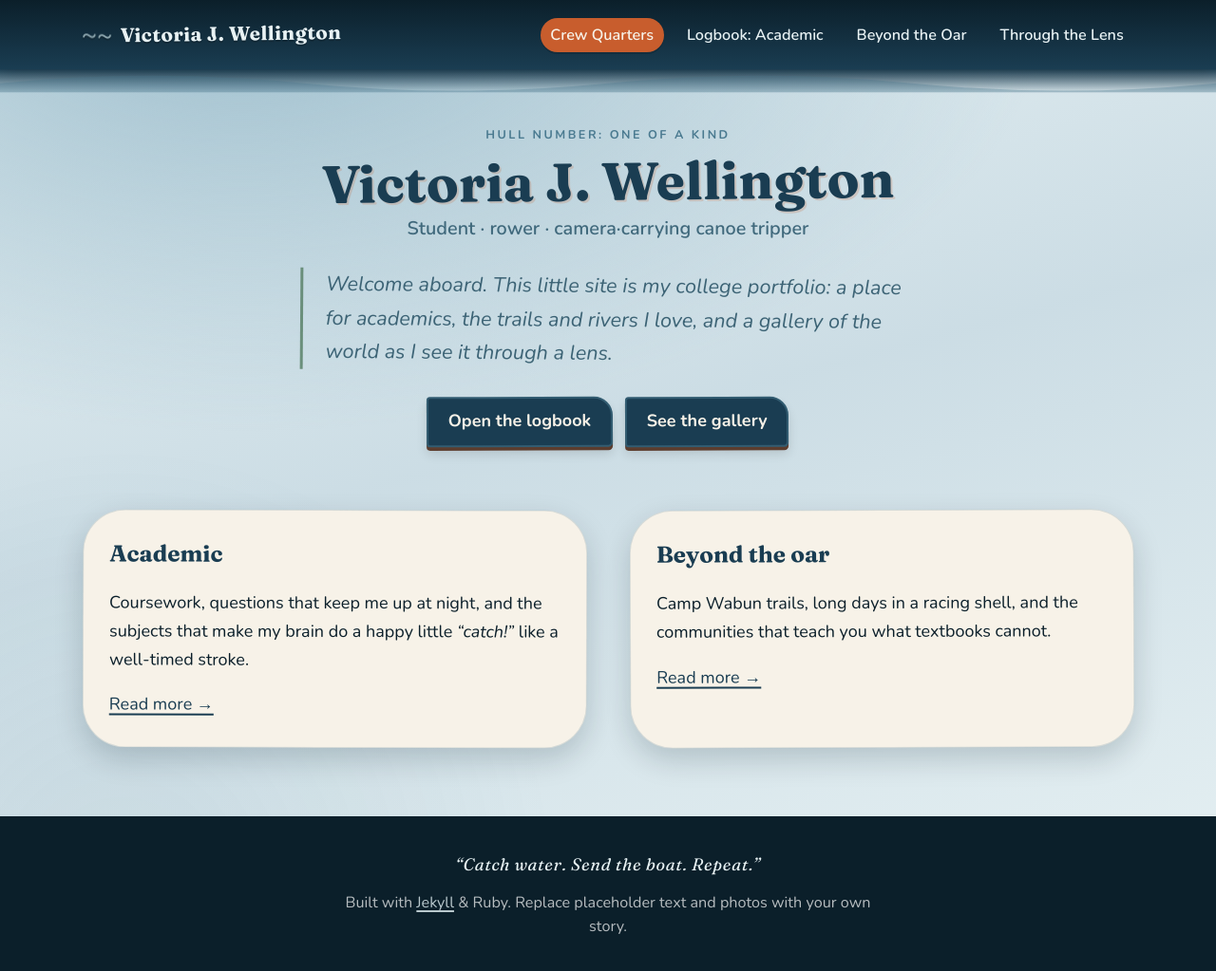
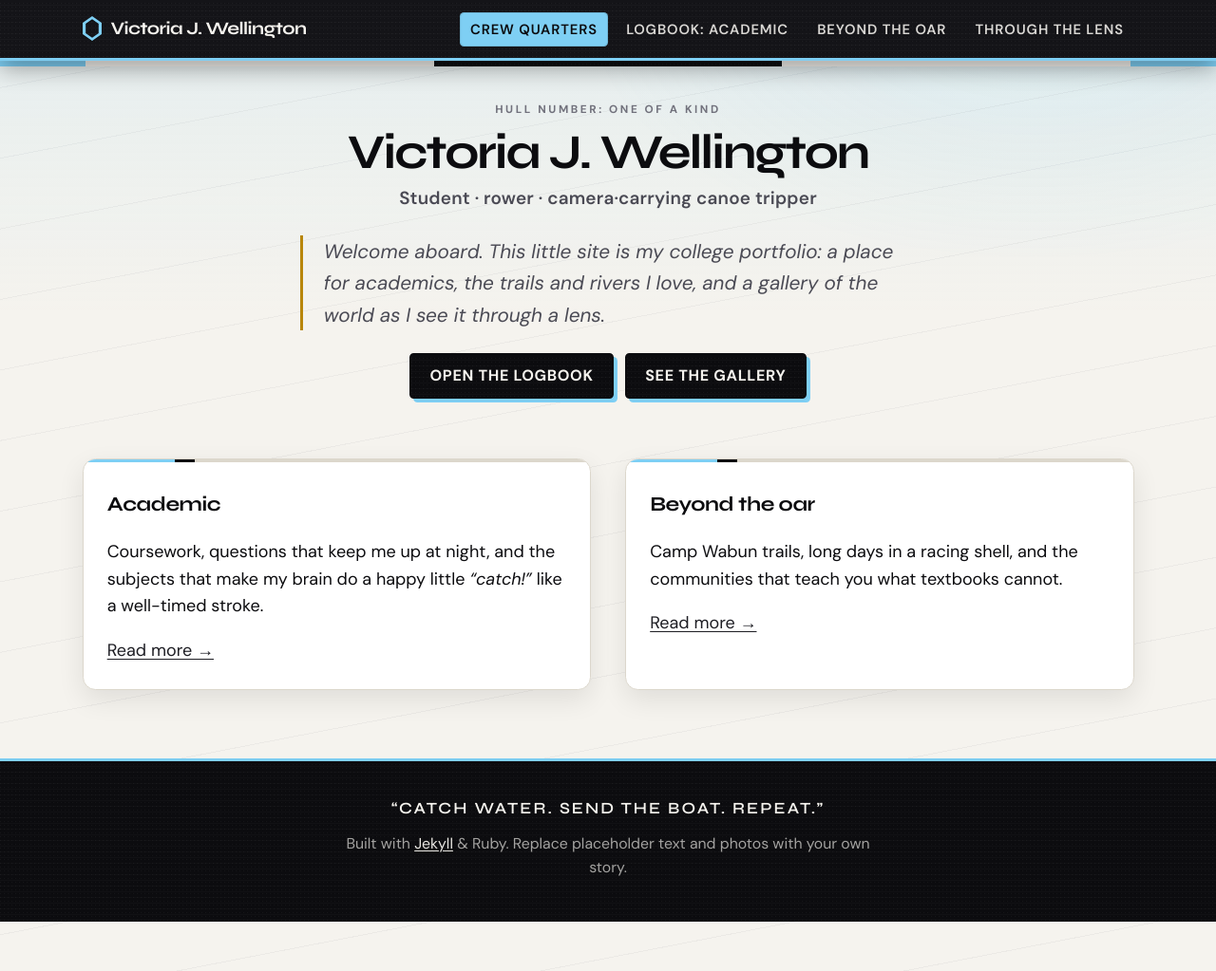
Before and after one commit to thewellington/victoriajwellington.com, a Jekyll site: the page built from index.md, in a window 1280 px wide and 1033 px high. Shown: the top 1023 px of the window at 95% size. Built offline with Jekyll 4.4.1, drawn with Linux system fonts in a browser that asks for light colours.

Commit message:
Update layout and styles for a new theme; replace fonts, adjust color palette, and modify SVG placeholders for improved design consistency.

```diff
--- a/_layouts/default.html
+++ b/_layouts/default.html
@@ -10,17 +10,29 @@
     <link rel="preconnect" href="https://fonts.googleapis.com" />
     <link rel="preconnect" href="https://fonts.gstatic.com" crossorigin />
     <link
-      href="https://fonts.googleapis.com/css2?family=Fraunces:ital,opsz,wght@0,9..144,400;0,9..144,600;0,9..144,700;1,9..144,400&family=Nunito:ital,wght@0,400;0,600;0,700;1,400&display=swap"
+      href="https://fonts.googleapis.com/css2?family=DM+Sans:ital,opsz,wght@0,9..40,400;0,9..40,500;0,9..40,600;0,9..40,700;1,9..40,400&family=Syne:wght@400;600;700;800&display=swap"
       rel="stylesheet"
     />
     <link rel="stylesheet" href="{{ '/assets/css/main.css' | relative_url }}" />
   </head>
-  <body class="theme-oars page-{{ page.slug | default: 'home' }}">
-    <div class="water-ripple" aria-hidden="true"></div>
+  <body class="theme-crew page-{{ page.slug | default: 'home' }}">
+    <div class="deck-bg" aria-hidden="true"></div>
     <header class="mast">
       <div class="shell-wide mast__inner">
         <a class="wordmark" href="{{ '/' | relative_url }}">
-          <span class="wordmark__oars" aria-hidden="true">~~</span>
+          <svg
+            class="wordmark__blade"
+            width="20"
+            height="26"
+            viewBox="0 0 20 26"
+            aria-hidden="true"
+            focusable="false"
+          >
+            <path
+              fill="currentColor"
+              d="M10 0 20 7v12L10 26 0 19V7L10 0Zm0 3.2L3.2 8v10L10 22.8 16.8 18V8L10 3.2Z"
+            />
+          </svg>
           {{ site.title }}
         </a>
         <nav class="nav" aria-label="Primary">
@@ -57,14 +69,12 @@
       </div>
     </header>
 
-    <div class="oar-rail" role="presentation" aria-hidden="true">
-      <svg class="oar-rail__svg" viewBox="0 0 1200 32" preserveAspectRatio="none">
-        <path
-          class="oar-rail__wave"
-          d="M0 20 Q150 0 300 20 T600 20 T900 20 T1200 20 L1200 32 L0 32 Z"
-          fill="currentColor"
-        />
-      </svg>
+    <div class="rail-stripe" role="presentation" aria-hidden="true">
+      <span class="rail-stripe__band rail-stripe__band--blade"></span>
+      <span class="rail-stripe__band rail-stripe__band--light"></span>
+      <span class="rail-stripe__band"></span>
+      <span class="rail-stripe__band rail-stripe__band--light"></span>
+      <span class="rail-stripe__band rail-stripe__band--blade"></span>
     </div>
 
     <main class="content">
--- a/_sass/_base.scss
+++ b/_sass/_base.scss
@@ -1,4 +1,5 @@
 @use "variables" as *;
+@use "carbon" as carbon;
 
 *,
 *::before,
@@ -15,24 +16,31 @@ body {
   margin: 0;
   min-height: 100vh;
   font-family: $font-body;
-  line-height: 1.65;
-  color: $water-abyss;
-  background: radial-gradient(
-      ellipse 120% 80% at 20% 0%,
-      lighten($water-surface, 28%),
-      transparent 55%
+  line-height: 1.6;
+  color: $ink;
+  background-color: $paper;
+  background-image: linear-gradient(
+      180deg,
+      rgba(126, 207, 244, 0.14) 0%,
+      transparent 32%
     ),
-    linear-gradient(165deg, $foam 0%, lighten($water-surface, 42%) 45%, $foam 100%);
+    repeating-linear-gradient(
+      -11deg,
+      transparent,
+      transparent 72px,
+      rgba(12, 12, 15, 0.04) 72px,
+      rgba(12, 12, 15, 0.04) 73px
+    );
 }
 
 a {
-  color: $water-deep;
-  text-decoration-thickness: 0.1em;
-  text-underline-offset: 0.2em;
+  color: $carbon;
+  text-decoration-thickness: 0.08em;
+  text-underline-offset: 0.18em;
 }
 
 a:hover {
-  color: $lifejacket;
+  color: $blade-deep;
 }
 
 .shell-wide {
@@ -44,32 +52,25 @@ a:hover {
 .content {
   position: relative;
   padding-bottom: 4rem;
-  padding-top: 0.5rem;
+  padding-top: 0.75rem;
 }
 
 .title {
   font-family: $font-display;
   font-weight: 700;
-  font-size: clamp(1.8rem, 2.6vw, 2.4rem);
-  line-height: 1.2;
-  margin: 0 0 1.5rem;
-  color: $water-deep;
-  letter-spacing: 0.01em;
-  transform: rotate(-0.3deg);
+  font-size: clamp(1.75rem, 2.4vw, 2.2rem);
+  line-height: 1.15;
+  margin: 0 0 1.35rem;
+  color: $ink;
+  letter-spacing: -0.02em;
 }
 
 .title--tack {
   position: relative;
   display: inline-block;
-  padding-left: 0.35em;
-  border-left: 0.2em solid $lifejacket;
-  border-radius: 0.15em;
-  background: linear-gradient(
-    100deg,
-    rgba($shell, 0.95) 0%,
-    rgba($shell, 0) 100%
-  );
-  box-shadow: 0 4px 0 rgba($water-surface, 0.2);
+  padding: 0.15em 0 0.15em 0.55em;
+  border-left: 4px solid $blade;
+  background: linear-gradient(90deg, rgba(245, 243, 238, 0.95) 0%, transparent 100%);
 }
 
 .prose {
@@ -78,47 +79,50 @@ a:hover {
 
 .prose p,
 .prose li {
-  font-size: 1.05rem;
+  font-size: 1.02rem;
 }
 
 .prose > * + * {
-  margin-top: 1.1em;
+  margin-top: 1.05em;
 }
 
 .lede {
-  font-size: 1.2rem;
+  font-size: 1.15rem;
   font-style: italic;
-  color: darken($water-surface, 8%);
-  border-left: 3px solid $lily;
-  padding-left: 1.1em;
-  margin: 0 0 1.5rem;
-  transform: rotate(0.4deg);
+  color: $graphite;
+  border-left: 3px solid $gold;
+  padding-left: 1.05em;
+  margin: 0 0 1.35rem;
 }
 
 .pill {
   display: inline-flex;
   align-items: center;
   gap: 0.4em;
-  background: $shell;
-  color: $water-deep;
-  padding: 0.2em 0.75em;
+  background: $paper;
+  color: $carbon;
+  padding: 0.25em 0.8em;
   border-radius: 999px;
-  font-size: 0.85em;
+  font-size: 0.82em;
   font-weight: 600;
-  box-shadow: 0 1px 0 $blade-silver;
-  margin: 0.1em 0.15em 0.1em 0;
-  transform: rotate(-0.2deg);
+  letter-spacing: 0.02em;
+  border: 1px solid $line;
+  margin: 0.12em 0.2em 0.12em 0;
 }
 
 .pill--oar::before {
-  content: "◦";
-  color: $lifejacket;
+  content: "";
+  width: 0.55em;
+  height: 0.55em;
+  background: $blade;
+  border-radius: 2px;
+  transform: skewX(-8deg);
 }
 
 .two-col {
   display: grid;
   grid-template-columns: 1fr;
-  gap: 1.5rem 2.5rem;
+  gap: 1.35rem 2rem;
   margin: 1.5rem 0 0;
 }
 
@@ -129,23 +133,36 @@ a:hover {
 }
 
 .card {
-  background: $shell;
-  border-radius: $radius-boat;
-  padding: 1.4rem 1.5rem 1.6rem;
+  background: #fff;
+  border-radius: $radius-card;
+  padding: 1.35rem 1.4rem 1.45rem;
   box-shadow: $shadow-float;
-  border: 1px solid rgba($water-surface, 0.2);
-  transform: rotate(0.15deg);
+  border: 1px solid $line;
+  position: relative;
+  overflow: hidden;
+}
+
+.card::before {
+  content: "";
+  position: absolute;
+  top: 0;
+  left: 0;
+  right: 0;
+  height: 3px;
+  background: linear-gradient(90deg, $blade 0%, $blade 18%, $ink 18%, $ink 22%, $line 22%, $line 100%);
 }
 
 .card--tilt {
-  transform: rotate(-0.2deg);
+  transform: none;
 }
 
 .card h2 {
   font-family: $font-display;
-  font-size: 1.35rem;
-  margin: 0 0 0.5rem;
-  color: $water-deep;
+  font-size: 1.2rem;
+  font-weight: 700;
+  margin: 0.35rem 0 0.45rem;
+  color: $ink;
+  letter-spacing: -0.02em;
 }
 
 .list-oars {
@@ -156,28 +173,30 @@ a:hover {
 
 .list-oars li {
   position: relative;
-  padding-left: 1.6em;
+  padding-left: 1.5em;
   margin: 0.4em 0;
 }
 
 .list-oars li::before {
-  content: "—o—";
+  content: "";
   position: absolute;
   left: 0;
-  top: 0.05em;
-  font-size: 0.78em;
-  color: $lifejacket;
-  font-weight: 700;
-  transform: scaleX(1.2);
+  top: 0.55em;
+  width: 0.85em;
+  height: 3px;
+  background: $blade;
+  border-radius: 1px;
+  box-shadow: 0.95em 0 0 $ink;
 }
 
 .mast {
   position: sticky;
   top: 0;
   z-index: 20;
-  background: linear-gradient(180deg, $water-abyss 0%, $water-deep 100%);
-  color: $shell;
-  box-shadow: 0 6px 18px rgba(0, 0, 0, 0.15);
+  @include carbon.carbon-fiber($hull);
+  color: $paper;
+  box-shadow: 0 1px 0 rgba(255, 255, 255, 0.06), 0 8px 24px rgba(0, 0, 0, 0.35);
+  border-bottom: 3px solid $blade;
 }
 
 .mast__inner {
@@ -186,39 +205,35 @@ a:hover {
   align-items: center;
   justify-content: space-between;
   gap: 0.75rem 1.5rem;
-  padding: 0.9rem 1.25rem;
+  padding: 0.85rem 1.25rem;
 }
 
 .wordmark {
   font-family: $font-display;
   font-weight: 700;
-  font-size: 1.15rem;
-  letter-spacing: 0.02em;
-  color: $foam;
+  font-size: 1.05rem;
+  letter-spacing: -0.03em;
+  color: $paper;
   text-decoration: none;
   display: inline-flex;
   align-items: center;
-  gap: 0.4rem;
-  transform: rotate(-0.8deg);
-  text-shadow: 0 2px 0 rgba(0, 0, 0, 0.2);
+  gap: 0.55rem;
 }
 
 .wordmark:hover {
-  color: $foam;
-  filter: brightness(1.08);
+  color: #fff;
 }
 
-.wordmark__oars {
-  font-size: 1.2em;
-  color: $blade-silver;
-  animation: oarWiggle 3.5s ease-in-out infinite;
-  user-select: none;
+.wordmark__blade {
+  flex-shrink: 0;
+  color: $blade;
+  filter: drop-shadow(0 1px 0 rgba(0, 0, 0, 0.4));
 }
 
 .nav ul {
   display: flex;
   flex-wrap: wrap;
-  gap: 0.4rem 0.75rem;
+  gap: 0.35rem 0.5rem;
   list-style: none;
   margin: 0;
   padding: 0;
@@ -226,55 +241,65 @@ a:hover {
 }
 
 .nav__link {
-  color: $foam;
+  color: rgba(245, 243, 238, 0.88);
   text-decoration: none;
   font-weight: 600;
-  font-size: 0.9rem;
-  padding: 0.35em 0.6em 0.4em;
-  border-radius: 999px;
+  font-size: 0.82rem;
+  text-transform: uppercase;
+  letter-spacing: 0.06em;
+  padding: 0.45em 0.65em;
+  border-radius: 0.25rem;
   border: 1px solid transparent;
 }
 
 .nav__link:hover {
-  color: $shell;
-  background: rgba(255, 255, 255, 0.1);
-  border-color: rgba(255, 255, 255, 0.2);
+  color: #fff;
+  background: rgba(255, 255, 255, 0.06);
+  border-color: rgba(255, 255, 255, 0.12);
 }
 
 .nav__link--on {
-  background: $lifejacket;
-  color: $shell;
-  box-shadow: 0 2px 0 rgba(0, 0, 0, 0.15);
+  background: $blade;
+  color: $ink;
+  border-color: rgba(12, 12, 15, 0.12);
 }
 
-.oar-rail {
+.rail-stripe {
+  display: flex;
+  height: 6px;
   line-height: 0;
-  color: rgba(74, 122, 144, 0.35);
-  background: linear-gradient(180deg, $water-deep 0%, transparent 100%);
-  margin: 0;
-  padding: 0;
-  margin-top: -1px;
 }
 
-.oar-rail__svg {
-  display: block;
-  width: 100%;
-  height: 1.4rem;
+.rail-stripe__band {
+  flex: 1;
+  @include carbon.carbon-fiber($ink);
+}
+
+.rail-stripe__band--light {
+  background: $paper;
+}
+
+.rail-stripe__band--blade {
+  flex: 0 0 12%;
+  max-width: 5rem;
+  background: $blade;
 }
 
 .stern {
-  background: $water-abyss;
-  color: rgba(255, 255, 255, 0.7);
+  @include carbon.carbon-fiber($ink);
+  color: rgba(245, 243, 238, 0.72);
   padding: 2rem 1.25rem 2.5rem;
-  font-size: 0.9rem;
+  font-size: 0.88rem;
+  border-top: 3px solid $blade;
 }
 
 .stern a {
-  color: lighten($blade-silver, 15%);
+  color: rgba(245, 243, 238, 0.95);
+  text-underline-offset: 0.15em;
 }
 
 .stern a:hover {
-  color: $foam;
+  color: #fff;
 }
 
 .stern__inner {
@@ -283,92 +308,83 @@ a:hover {
 
 .stern__motto {
   font-family: $font-display;
-  font-style: italic;
-  color: $foam;
-  font-size: 1rem;
-  margin: 0 0 0.75rem;
-  letter-spacing: 0.04em;
+  font-style: normal;
+  font-weight: 600;
+  color: $paper;
+  font-size: 0.95rem;
+  margin: 0 0 0.65rem;
+  letter-spacing: 0.12em;
+  text-transform: uppercase;
 }
 
 .stern__fine {
   max-width: 32rem;
   margin: 0 auto;
-  line-height: 1.5;
+  line-height: 1.55;
+  color: rgba(245, 243, 238, 0.65);
 }
 
-.water-ripple {
+.deck-bg {
   position: fixed;
   inset: 0;
   z-index: -1;
   pointer-events: none;
   background: radial-gradient(
-    circle 80vw at 10% 90%,
-    rgba(74, 122, 144, 0.09),
-    transparent 45%
+    ellipse 70% 50% at 85% 0%,
+    rgba(126, 207, 244, 0.12),
+    transparent 55%
   );
-  animation: slowDrift 30s ease-in-out infinite;
+  animation: deckShift 28s ease-in-out infinite;
 }
 
-@keyframes oarWiggle {
+@keyframes deckShift {
   0%,
   100% {
-    transform: rotate(0deg);
-  }
-  30% {
-    transform: rotate(-4deg) translateX(1px);
-  }
-  60% {
-    transform: rotate(3deg) translateX(-1px);
-  }
-}
-
-@keyframes slowDrift {
-  0%,
-  100% {
-    background-position: 0% 100%;
+    opacity: 1;
   }
   50% {
-    background-position: 3% 97%;
+    opacity: 0.85;
   }
 }
 
 .hero {
   text-align: center;
-  padding: 1.4rem 0.5rem 2.2rem;
+  padding: 1.25rem 0.5rem 2rem;
   max-width: 40rem;
   margin-inline: auto;
 }
 
 .hero__kicker {
   text-transform: uppercase;
-  letter-spacing: 0.2em;
-  font-size: 0.7rem;
-  color: $water-surface;
-  font-weight: 800;
-  margin: 0 0 0.4rem;
+  letter-spacing: 0.22em;
+  font-size: 0.65rem;
+  color: $muted;
+  font-weight: 700;
+  margin: 0 0 0.5rem;
 }
 
 .hero__name {
   font-family: $font-display;
-  font-size: clamp(2rem, 5.5vw, 3.1rem);
-  line-height: 1.1;
-  margin: 0 0 0.2rem;
-  color: $water-deep;
-  transform: rotate(-0.6deg);
-  text-shadow: 2px 2px 0 rgba($lifejacket, 0.2);
+  font-size: clamp(2rem, 5vw, 2.85rem);
+  font-weight: 700;
+  line-height: 1.05;
+  margin: 0 0 0.35rem;
+  color: $ink;
+  letter-spacing: -0.04em;
 }
 
 .hero__tag {
-  font-size: 1.1rem;
-  color: darken($water-surface, 6%);
+  font-size: 1.05rem;
+  color: $graphite;
   font-weight: 600;
-  margin: 0 0 1.5rem;
+  margin: 0 0 1.35rem;
+  letter-spacing: 0.01em;
 }
 
 .oar-cta {
   display: flex;
   flex-wrap: wrap;
-  gap: 0.75rem;
+  gap: 0.65rem;
   justify-content: center;
   margin: 0;
   padding: 0;
@@ -377,29 +393,31 @@ a:hover {
 
 .oar-cta a {
   display: inline-block;
-  padding: 0.5em 1.15em 0.55em;
-  border-radius: 0.2em 1.1em 0.25em 0.2em;
-  background: $water-deep;
-  color: $shell !important;
+  padding: 0.55em 1.2em;
+  border-radius: 0.25rem;
+  @include carbon.carbon-fiber($ink);
+  color: $paper !important;
   font-weight: 700;
+  font-size: 0.9rem;
+  letter-spacing: 0.04em;
+  text-transform: uppercase;
   text-decoration: none;
-  box-shadow: 0 0.2em 0 0 $oar-wood, 0 0.4em 12px rgba(0, 0, 0, 0.12);
-  transform: rotate(-0.2deg);
-  border: 2px solid mix($water-deep, $water-surface, 50%);
-  transition: transform 0.15s ease, box-shadow 0.15s ease;
+  border: 2px solid $ink;
+  box-shadow: 4px 4px 0 $blade;
+  transition: transform 0.12s ease, box-shadow 0.12s ease;
 }
 
 .oar-cta a:hover {
-  transform: translateY(-1px) rotate(0.2deg);
-  box-shadow: 0 0.25em 0 0 $lifejacket, 0 0.45em 14px rgba(0, 0, 0, 0.12);
-  color: $shell !important;
+  transform: translate(2px, 2px);
+  box-shadow: 2px 2px 0 $blade;
+  color: $paper !important;
 }
 
 .gallery {
   display: grid;
   grid-template-columns: 1fr;
-  gap: 1.2rem;
-  margin-top: 1.5rem;
+  gap: 1.15rem;
+  margin-top: 1.35rem;
   max-width: 56rem;
 }
 
@@ -416,22 +434,22 @@ a:hover {
 }
 
 .photo-card {
-  background: $shell;
-  border-radius: 1.2em 0.2em 1.2em 0.2em;
-  padding: 0.45rem;
+  background: #fff;
+  border-radius: $radius-card;
+  padding: 0.4rem;
   box-shadow: $shadow-float;
-  border: 1px solid rgba($water-surface, 0.25);
-  transform: rotate(var(--tilt, 0.4deg));
+  border: 1px solid $line;
+  transform: none;
 }
 
 .photo-card:nth-child(even) {
-  --tilt: -0.35deg;
+  transform: none;
 }
 
 .photo-card__link {
   display: block;
   line-height: 0;
-  border-radius: 0.8em 0.1em 0.8em 0.1em;
+  border-radius: calc(#{$radius-card} - 2px);
   overflow: hidden;
   text-decoration: none;
 }
@@ -441,30 +459,31 @@ a:hover {
   height: 14rem;
   object-fit: cover;
   display: block;
-  filter: contrast(1.04) saturate(0.95);
-  transition: transform 0.35s ease, filter 0.35s ease;
+  filter: contrast(1.03) saturate(0.98);
+  transition: transform 0.3s ease, filter 0.3s ease;
 }
 
 .photo-card a:hover .photo-card__img {
-  transform: scale(1.04) rotate(0.5deg);
-  filter: contrast(1.08) saturate(1.05);
+  transform: scale(1.03);
+  filter: contrast(1.06) saturate(1.02);
 }
 
 .photo-card__meta {
-  padding: 0.5rem 0.35rem 0.1rem;
+  padding: 0.55rem 0.4rem 0.15rem;
 }
 
 .photo-card__title {
   font-family: $font-display;
-  font-size: 0.95rem;
-  font-weight: 600;
-  margin: 0 0 0.1rem;
-  color: $water-deep;
+  font-size: 0.92rem;
+  font-weight: 700;
+  margin: 0 0 0.12rem;
+  color: $ink;
+  letter-spacing: -0.02em;
 }
 
 .photo-card__cap {
   margin: 0;
-  font-size: 0.8rem;
-  line-height: 1.4;
-  color: darken($water-surface, 4%);
+  font-size: 0.78rem;
+  line-height: 1.45;
+  color: $graphite;
 }
--- /dev/null
+++ b/_sass/_carbon.scss
@@ -0,0 +1,28 @@
+/// Tight carbon-fiber weave (CSS-only). $base: hull / ink / any near-black.
+@mixin carbon-fiber($base) {
+  background-color: $base;
+  background-image:
+    repeating-linear-gradient(
+      28deg,
+      rgba(255, 255, 255, 0.042) 0,
+      rgba(255, 255, 255, 0.042) 1px,
+      transparent 1px,
+      transparent 5px
+    ),
+    repeating-linear-gradient(
+      -28deg,
+      rgba(0, 0, 0, 0.2) 0,
+      rgba(0, 0, 0, 0.2) 1px,
+      transparent 1px,
+      transparent 5px
+    ),
+    repeating-linear-gradient(
+      0deg,
+      rgba(255, 255, 255, 0.018) 0,
+      rgba(255, 255, 255, 0.018) 1px,
+      transparent 1px,
+      transparent 6px
+    );
+  background-size: 4px 4px, 4px 4px, 6px 6px;
+  background-repeat: repeat, repeat, repeat;
+}
--- a/_sass/_variables.scss
+++ b/_sass/_variables.scss
@@ -1,16 +1,20 @@
-$font-display: "Fraunces", "Georgia", serif;
-$font-body: "Nunito", "Helvetica Neue", sans-serif;
+// Crew-forward palette: hull, paper deck, Vashon light-blue blade
+$font-display: "Syne", system-ui, sans-serif;
+$font-body: "DM Sans", system-ui, sans-serif;
 
-$water-abyss: #0b1f2a;
-$water-deep: #1a3d52;
-$water-surface: #4a7a90;
-$foam: #e8f2f4;
-$shell: #f7f2e8;
-$lifejacket: #c85d2d;
-$oar-wood: #5c3d2e;
-$blade-silver: #8ca5ad;
-$lily: #6a8f7b;
+$ink: #0c0c0f;
+$hull: #141418;
+$carbon: #1e1e24;
+$graphite: #4a4a54;
+$muted: #71717c;
+$paper: #f5f3ee;
+$line: #dcd7cc;
 
-$radius-boat: 2.5rem;
-$shadow-float: 0 12px 30px rgba(6, 28, 38, 0.18);
+// Vashon blade (light blue) — tweak to match your exact club spec if needed
+$blade: #7ecff4;
+$blade-deep: #3aa3d9;
+$gold: #b8860b;
+
+$radius-card: 0.75rem;
+$shadow-float: 0 10px 28px rgba(12, 12, 15, 0.09);
 $max-read: 42rem;
```
Also changed, not shown: assets/images/gallery/placeholder-crew.svg, assets/images/gallery/placeholder-lake.svg, assets/images/gallery/placeholder-light.svg.
